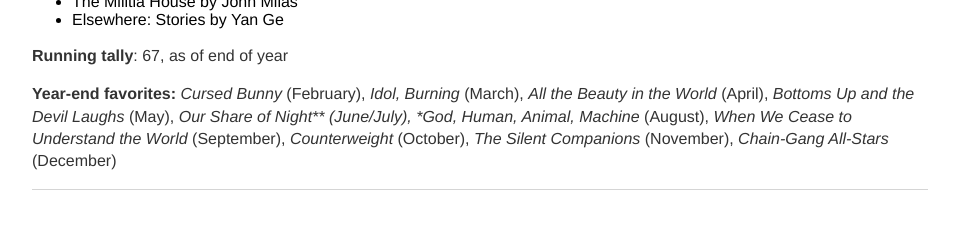
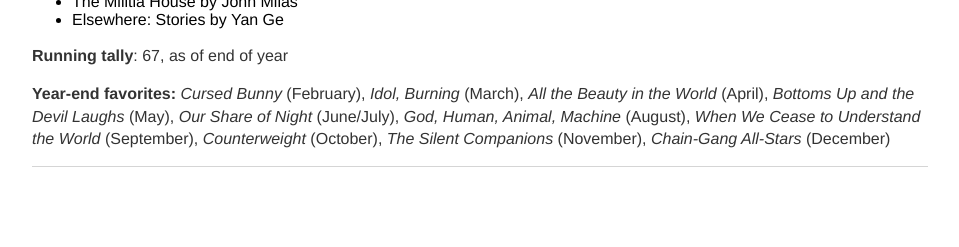
Before and after one commit to jijessicam/jijessicam.github.io, a Jekyll site: the page built from booklists/2023.md, in a window 1280 px wide. Shown: the part 2141-2388 px from the top of the page, without its empty margins (160-1119 px from the left). Built offline with Jekyll 4.4.1, drawn with Linux system fonts in a browser that asks for light colours.

Commit message:
Update 2023.md

```diff
--- a/booklists/2023.md
+++ b/booklists/2023.md
@@ -114,4 +114,4 @@ title: "reading list: 2023"
 
 **Running tally**: 67, as of end of year
 
-**Year-end favorites:** *Cursed Bunny* (February), *Idol, Burning* (March), *All the Beauty in the World* (April), *Bottoms Up and the Devil Laughs* (May), *Our Share of Night** (June/July), *God, Human, Animal, Machine* (August), *When We Cease to Understand the World* (September), *Counterweight* (October), *The Silent Companions* (November), *Chain-Gang All-Stars* (December)
+**Year-end favorites:** *Cursed Bunny* (February), *Idol, Burning* (March), *All the Beauty in the World* (April), *Bottoms Up and the Devil Laughs* (May), *Our Share of Night* (June/July), *God, Human, Animal, Machine* (August), *When We Cease to Understand the World* (September), *Counterweight* (October), *The Silent Companions* (November), *Chain-Gang All-Stars* (December)
```
